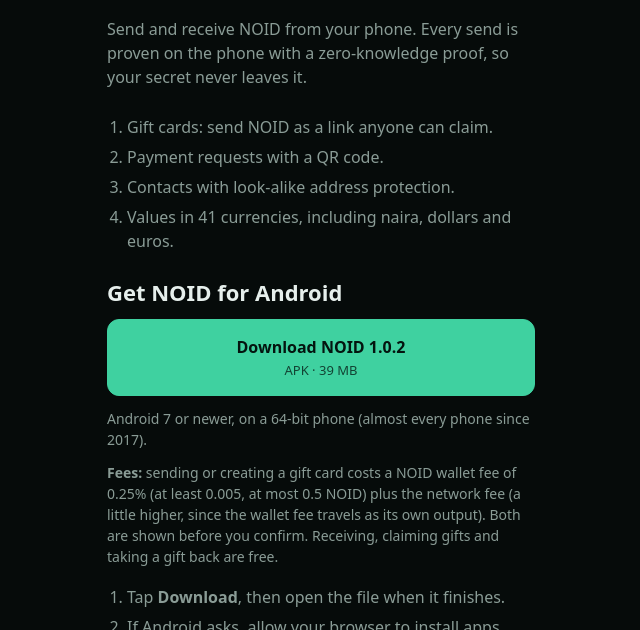
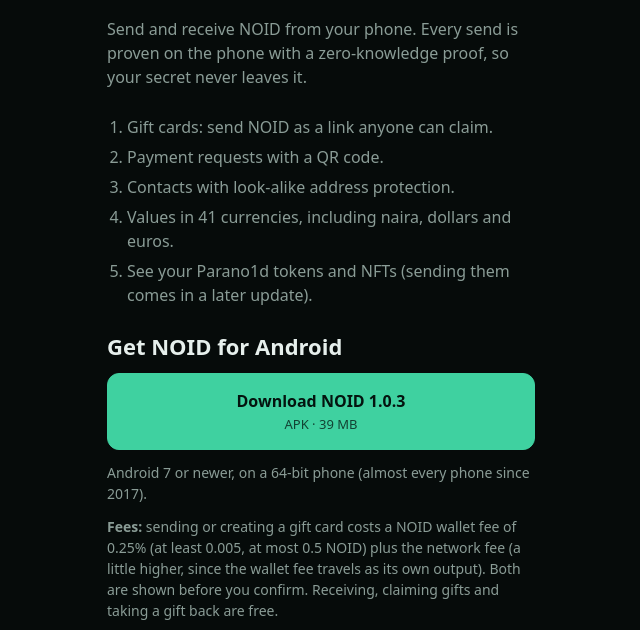
Before and after one commit to noidwallet/noid-wallet, a plain HTML site: page site/index.html in a window 1280 px wide. Shown: the part 137-767 px from the top of the page, without its empty margins (319-959 px from the left). Drawn offline with Linux system fonts and the light colour scheme.

Commit message:
Site: NOID 1.0.3 download (tokens and NFTs view)

```diff
--- a/site/index.html
+++ b/site/index.html
@@ -33,10 +33,11 @@
       <li>Payment requests with a QR code.</li>
       <li>Contacts with look-alike address protection.</li>
       <li>Values in 41 currencies, including naira, dollars and euros.</li>
+      <li>See your Parano1d tokens and NFTs (sending them comes in a later update).</li>
     </ol>
     <section id="get" class="get">
       <h2>Get NOID for Android</h2>
-      <a class="btn" href="/download/noid-1.0.2.apk" download>Download NOID 1.0.2 <span class="btn-sub">APK · 39 MB</span></a>
+      <a class="btn" href="/download/noid-1.0.3.apk" download>Download NOID 1.0.3 <span class="btn-sub">APK · 39 MB</span></a>
       <p class="small">Android 7 or newer, on a 64-bit phone (almost every phone since 2017).</p>
       <p class="small"><b>Fees:</b> sending or creating a gift card costs a NOID wallet fee of 0.25% (at least 0.005, at most 0.5 NOID) plus the network fee (a little higher, since the wallet fee travels as its own output). Both are shown before you confirm. Receiving, claiming gifts and taking a gift back are free.</p>
       <ol class="steps">
@@ -48,7 +49,7 @@
       <details>
         <summary>Check your download</summary>
         <p>The APK’s SHA-256. Compare it with the copy in our open-source code on GitHub (<a href="https://github.com/noidwallet/noid-wallet/blob/main/site/index.html">site/index.html</a>), so a changed download can’t also change the hash you check against:</p>
-        <p class="mono">25063c12ab175f75740036bb8deb7f2b44223e7f608756b4c1eda9f8cf5e53ad</p>
+        <p class="mono">c7562737fc0f16de01bf354b017364c0be71e70e4079c49a2ef0e6430ac3b2bb</p>
         <p>It is signed with this key (SHA-256 certificate fingerprint). Every update is signed with the same key, and Android refuses an update signed with any other:</p>
         <p class="mono">2B:DC:35:EA:06:B7:C9:AB:F3:E1:23:E2:91:B1:E5:1C:0B:3C:D9:59:43:23:E9:5A:59:6E:5C:C4:7B:82:93:5B</p>
       </details>
```
